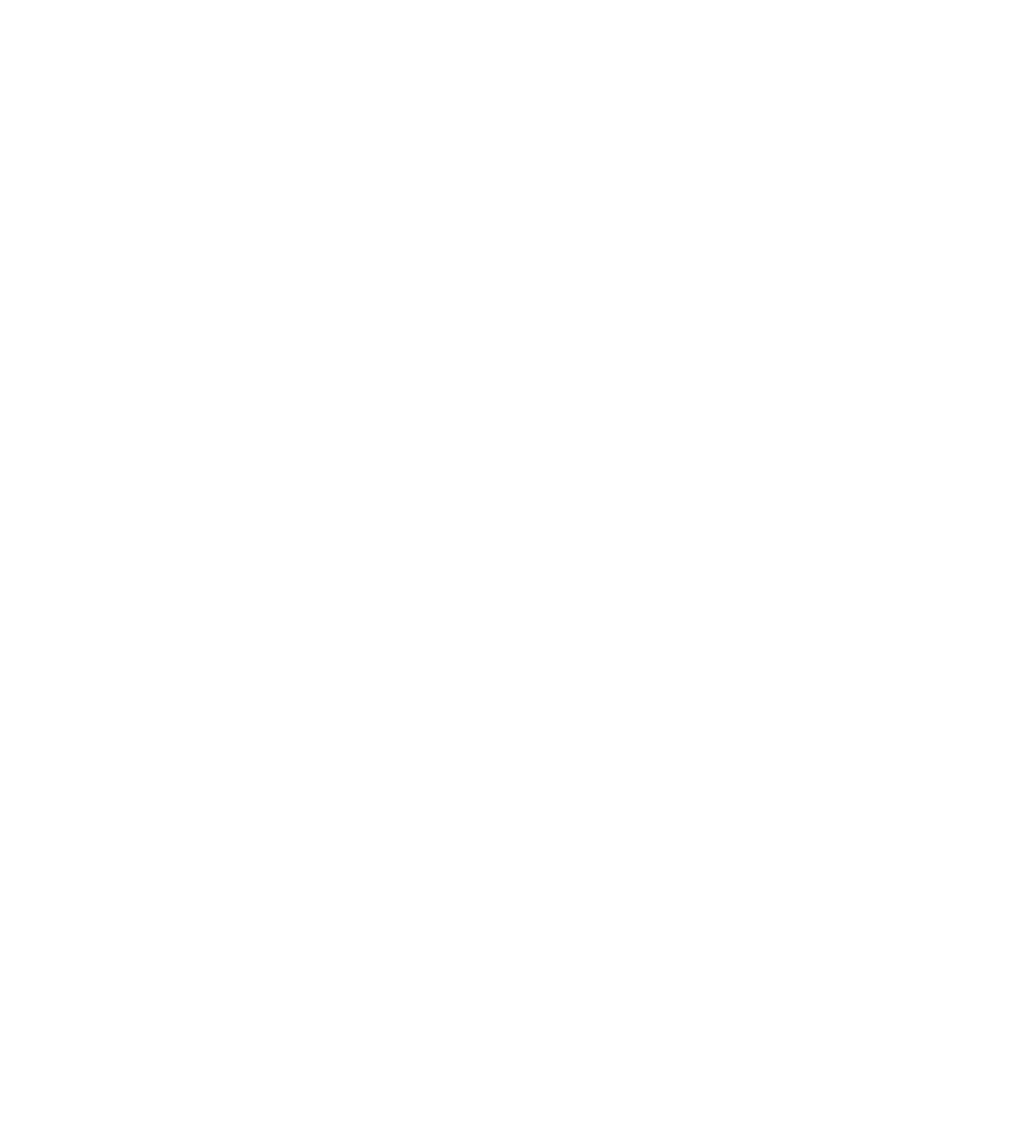
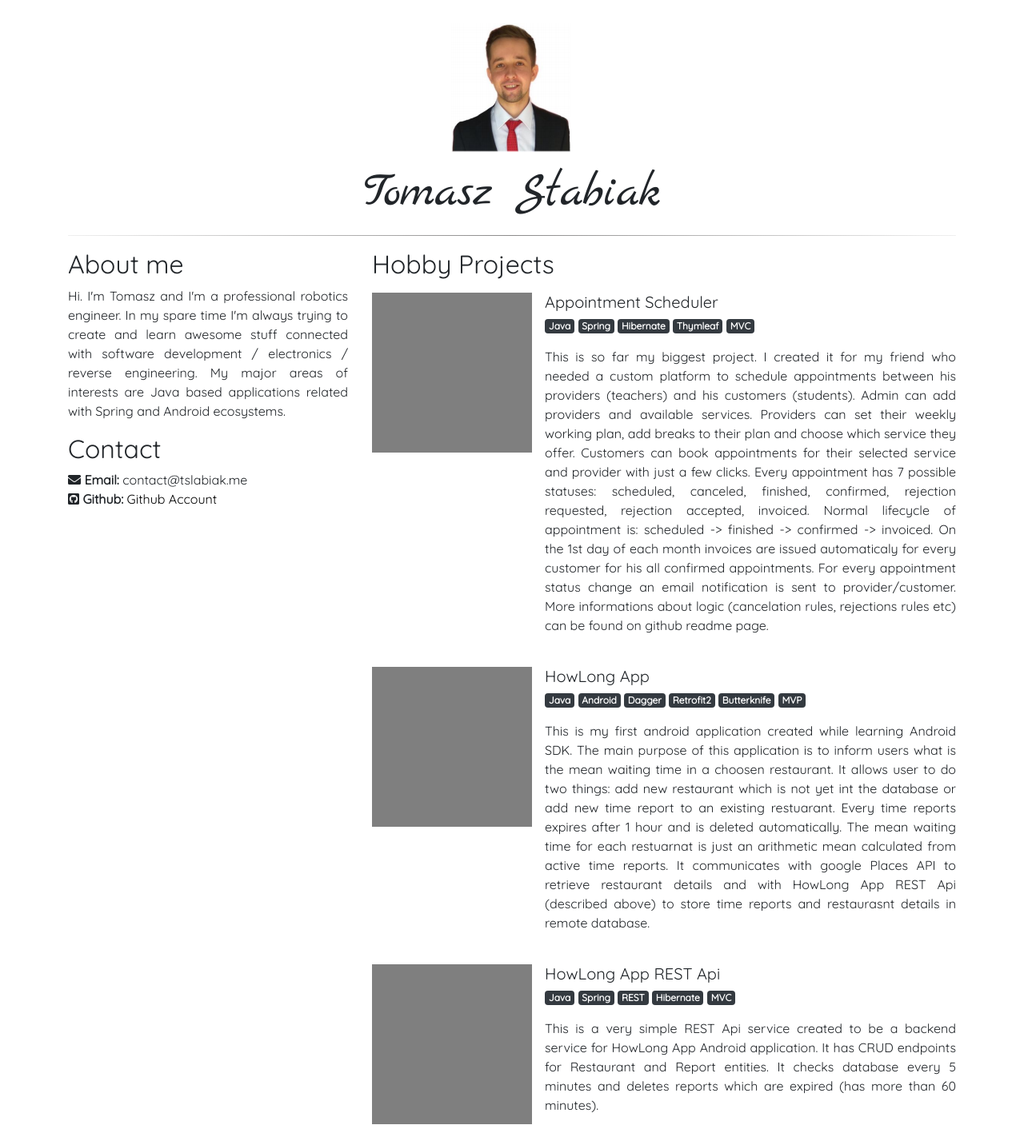
Before and after one commit to slabiak/slabiak.github.io, a plain HTML site: page index.html in a window 1280 px wide. Shown: the whole page at 80% size. Before the commit the page ends 800 px from the top, so only its background shows below. Drawn offline with nearby package versions, Linux system fonts and the light colour scheme.

Commit message:
initial version

```diff
--- /dev/null
+++ b/css/style.css
@@ -0,0 +1,31 @@
+body {
+	font-family: 'Quicksand', serif;
+}
+
+.header {
+	text-align: center;
+	padding-top: 2%;
+}
+
+.username {
+	font-family: 'Marck Script', serif;
+	font-size: 60px;
+}
+
+.line {
+	border: 0;
+	height: 1px;
+	background-image: -webkit-linear-gradient(left, #f0f0f0, #8c8b8b, #f0f0f0);
+	background-image: -moz-linear-gradient(left, #f0f0f0, #8c8b8b, #f0f0f0);
+	background-image: -ms-linear-gradient(left, #f0f0f0, #8c8b8b, #f0f0f0);
+	background-image: -o-linear-gradient(left, #f0f0f0, #8c8b8b, #f0f0f0);
+}
+
+a:hover {
+	text-decoration: none;
+	color: grey;
+}
+
+a {
+	color: black;
+}
--- a/index.html
+++ b/index.html
@@ -1,21 +1,94 @@
-<!doctype html>
+<!DOCTYPE html>
 <html lang="en">
-  <head>
-    <!-- Required meta tags -->
+
+<head>
     <meta charset="utf-8">
-    <meta name="viewport" content="width=device-width, initial-scale=1, shrink-to-fit=no">
+    <meta http-equiv="X-UA-Compatible" content="IE=edge">
+    <meta name="viewport" content="width=device-width, initial-scale=1">
+    <title>TS portfolio</title>
+    <link rel="stylesheet" href="https://stackpath.bootstrapcdn.com/bootstrap/4.1.3/css/bootstrap.min.css" integrity="sha384-MCw98/SFnGE8fJT3GXwEOngsV7Zt27NXFoaoApmYm81iuXoPkFOJwJ8ERdknLPMO"
+        crossorigin="anonymous">
+    <link rel="stylesheet" href="https://use.fontawesome.com/releases/v5.6.3/css/all.css" integrity="sha384-UHRtZLI+pbxtHCWp1t77Bi1L4ZtiqrqD80Kn4Z8NTSRyMA2Fd33n5dQ8lWUE00s/"
+        crossorigin="anonymous">
+    <link rel="stylesheet" href="https://cdnjs.cloudflare.com/ajax/libs/hover.css/2.3.1/css/hover-min.css">
+    <link rel="stylesheet" type="text/css" href="https://fonts.googleapis.com/css?family=Quicksand|Marck+Script">
+    <link rel="stylesheet" href="css/style.css">
+</head>
 
-    <!-- Bootstrap CSS -->
-    <link rel="stylesheet" href="https://stackpath.bootstrapcdn.com/bootstrap/4.3.1/css/bootstrap.min.css" integrity="sha384-ggOyR0iXCbMQv3Xipma34MD+dH/1fQ784/j6cY/iJTQUOhcWr7x9JvoRxT2MZw1T" crossorigin="anonymous">
+<body>
+    <div class="container">
+        <div class="header">
+            <div class="hvr-bounce-in">
+                <img class="img-fluid mb-3 d-block mx-auto" src="images/cv_img.png" alt="">
+            </div>
+            <h1 class="username">Tomasz Słabiak</h1>
+        </div>
+        <hr class="line">
+        <div class="row">
+            <div class="col-md-4">
+                <h2>About me</h2>
+                <p class="text-justify">Hi. I'm Tomasz and I'm a professional robotics engineer. In my spare time I'm always trying to create and learn awesome stuff connected
+                     with software development / electronics / reverse engineering. My major areas of interests are Java based applications related with Spring
+                      and Android ecosystems.</p>
 
-    <title>Hello, world!</title>
-  </head>
-  <body>
+                <h2>Contact</h2>
+                <p>
+                    <i class="fas fa-envelope"></i>
+                    <strong>Email: </strong>contact@tslabiak.me
+                    <br>
+                    <i class="fab fa-github-square"></i>
+                    <strong>Github: </strong><a href="https://github.com/slabiak/">Github Account</a>
+                </p>
+            </div>
+            <div class="col-md-8">
+                <h2>Hobby Projects</h2>
+                <div class="mt-2">
+                    <ul class="list-unstyled mt-3">
+                        <li class="media">
+                          <img src="images/img.png" class="mr-3" alt="...">
+                          <div class="media-body">
+                            <h5 class="mt-0 mb-1">Appointment Scheduler</h5>
+                            <p><span class="badge badge-dark">Java</span> <span class="badge badge-dark">Spring</span> <span class="badge badge-dark">Hibernate</span> <span class="badge badge-dark">Thymleaf</span> <span class="badge badge-dark">MVC</span></p>
+                        <p class="text-justify">This is so far my biggest project. I created it for my friend who needed a custom platform to schedule appointments between his providers (teachers) and his
+                             customers (students).
+                            Admin can add providers and available services. Providers can set their weekly working plan,
+                            add breaks to their plan
+                             and choose which service they offer. Customers can book appointments for their selected service and provider with just a few clicks. Every appointment has 7 possible statuses: scheduled, canceled, finished, confirmed, rejection requested, rejection accepted, invoiced. Normal lifecycle of appointment is:
+                             scheduled -> finished -> confirmed -> invoiced. On the 1st day of each month invoices are issued automaticaly for every customer for his all confirmed appointments. For every appointment status change an email notification is sent to provider/customer. More informations about logic (cancelation rules, rejections rules etc) can be found on github readme page.
 
-    <!-- Optional JavaScript -->
-    <!-- jQuery first, then Popper.js, then Bootstrap JS -->
-    <script src="https://code.jquery.com/jquery-3.3.1.slim.min.js" integrity="sha384-q8i/X+965DzO0rT7abK41JStQIAqVgRVzpbzo5smXKp4YfRvH+8abtTE1Pi6jizo" crossorigin="anonymous"></script>
-    <script src="https://cdnjs.cloudflare.com/ajax/libs/popper.js/1.14.7/umd/popper.min.js" integrity="sha384-UO2eT0CpHqdSJQ6hJty5KVphtPhzWj9WO1clHTMGa3JDZwrnQq4sF86dIHNDz0W1" crossorigin="anonymous"></script>
-    <script src="https://stackpath.bootstrapcdn.com/bootstrap/4.3.1/js/bootstrap.min.js" integrity="sha384-JjSmVgyd0p3pXB1rRibZUAYoIIy6OrQ6VrjIEaFf/nJGzIxFDsf4x0xIM+B07jRM" crossorigin="anonymous"></script>
-  </body>
+                            </p>
+
+                        </div>
+                        </li>
+                        <li class="media my-4">
+                          <img src="images/img.png" class="mr-3" alt="...">
+                          <div class="media-body">
+                            <h5 class="mt-0 mb-1">HowLong App</h5>
+                            <p><span class="badge badge-dark">Java</span> <span class="badge badge-dark">Android</span> <span class="badge badge-dark">Dagger</span>  <span class="badge badge-dark">Retrofit2</span> <span class="badge badge-dark">Butterknife </span> <span class="badge badge-dark">MVP</span></p>
+                            <p class="text-justify">This is my first android application created while learning Android SDK. The main purpose of this application is to inform users
+                                what is the mean waiting time in a choosen restaurant. It allows user to do two things: add new restaurant which is not yet int
+                                 the database or add new time report to an existing restuarant. Every time reports expires after 1 hour and is deleted automatically. The mean waiting time
+                                 for each restuarnat is just an arithmetic mean calculated from active time reports. It communicates with google Places API to retrieve restaurant details and with
+                                HowLong App REST Api (described above) to store time reports and restaurasnt details in remote database. </p>
+                          </div>
+                        </li>
+                        <li class="media">
+                          <img src="images/img.png" class="mr-3" alt="...">
+                          <div class="media-body">
+                            <h5 class="mt-0 mb-1">HowLong App REST Api</h5>
+                            <p><span class="badge badge-dark">Java</span> <span class="badge badge-dark">Spring</span> <span class="badge badge-dark">REST</span> <span class="badge badge-dark">Hibernate</span> <span class="badge badge-dark">MVC</span></p>
+                            <p class="text-justify">This is a very simple REST Api service created to be a backend service for HowLong App Android application. It has CRUD endpoints for Restaurant and Report entities. It checks database every 5 minutes and deletes reports which are expired (has more than 60 minutes).</p>
+                        </div>
+                        </li>
+                      </ul>
+                    </div>
+
+            </div>
+            <div class="col-md-4">
+
+            </div>
+        </div>
+    </div>
+</body>
+
 </html>
```
Also changed, not shown: images/cv_img.png (added), images/img.png (added).
